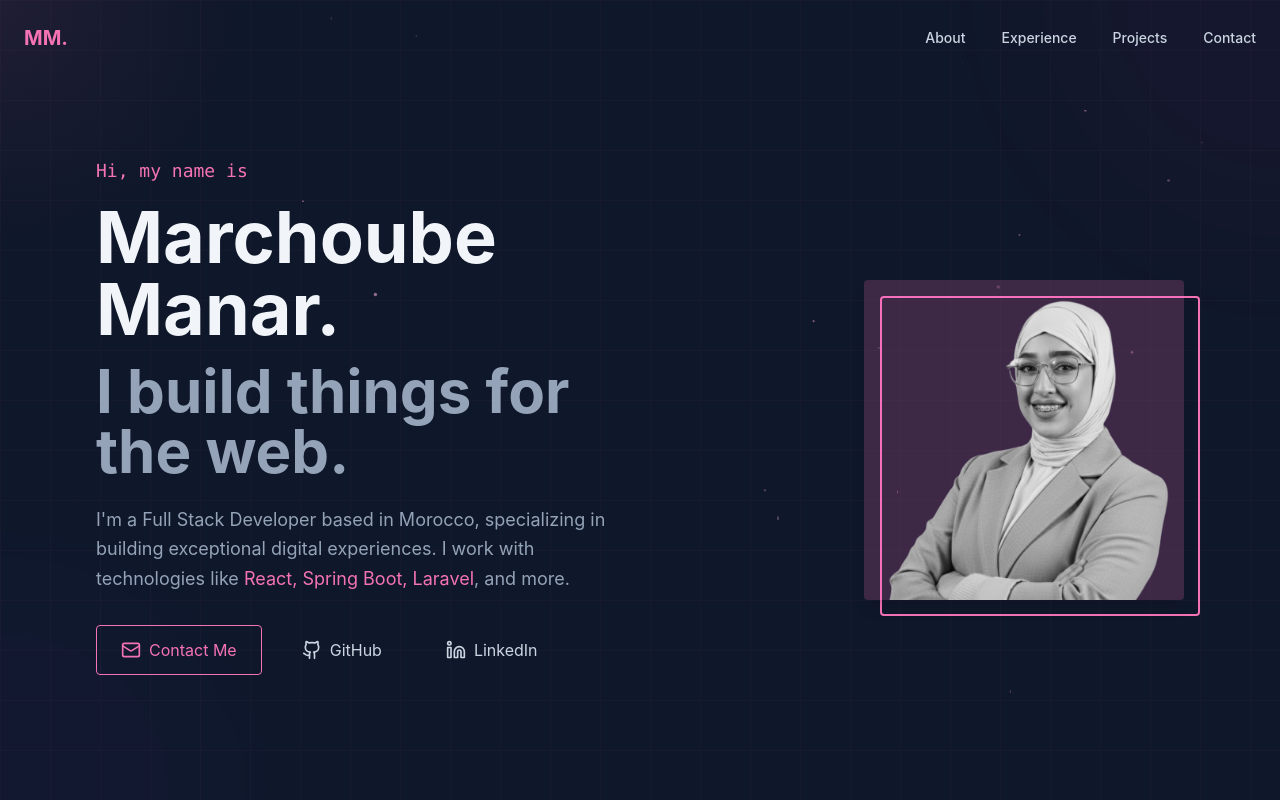
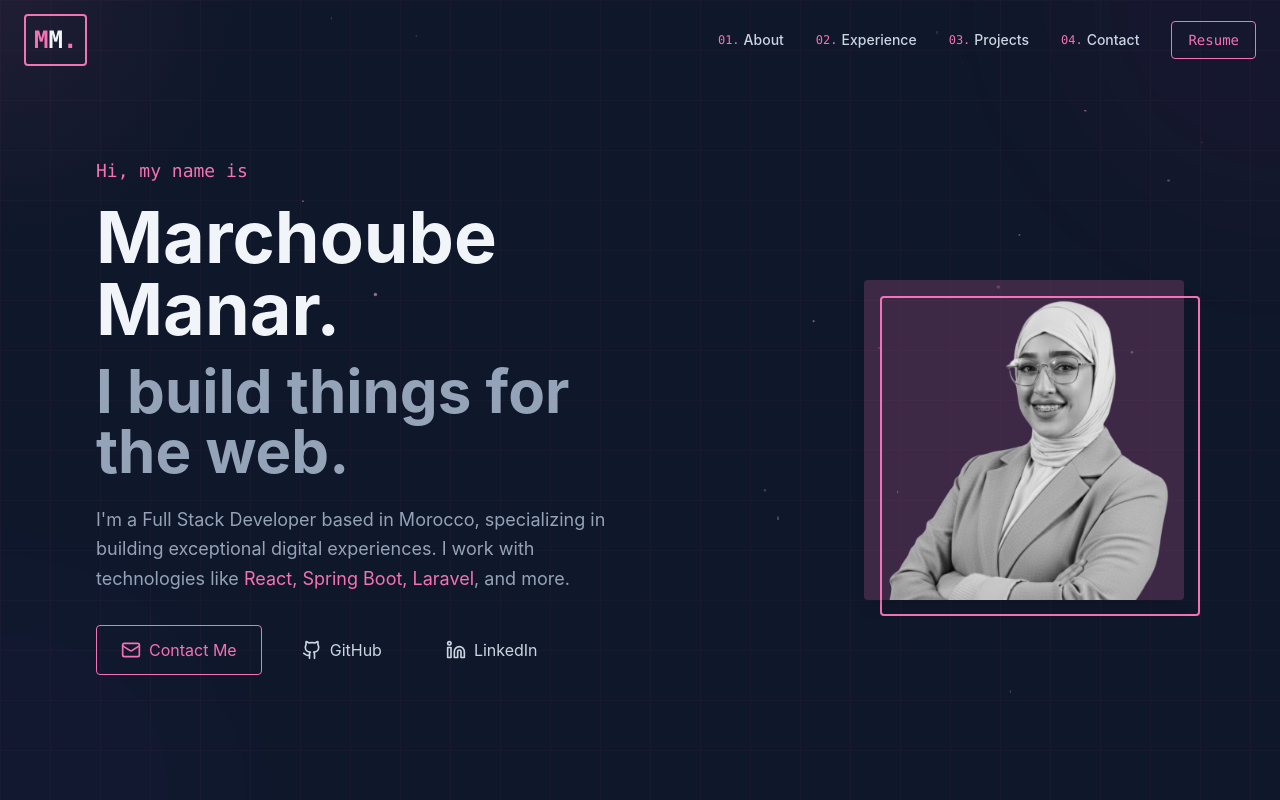
Before and after one commit to ManaR-Rch/My-portfolio, a React (Vite) app: page / in a window 1280 px wide. Shown: the top 800 px of the page. Built offline with nearby package versions, Linux system fonts and the light colour scheme.

Commit message:
Update Navbar: Animated design and Resume download

```diff
--- a/src/components/Navbar.jsx
+++ b/src/components/Navbar.jsx
@@ -1,85 +1,184 @@
 import { useState, useEffect } from 'react';
 import { Menu, X } from 'lucide-react';
+import { motion, AnimatePresence } from 'framer-motion';
 
 const Navbar = () => {
     const [scrolled, setScrolled] = useState(false);
     const [isOpen, setIsOpen] = useState(false);
+    const [isVisible, setIsVisible] = useState(true);
+    const [lastScrollY, setLastScrollY] = useState(0);
 
     useEffect(() => {
-        const handleScroll = () => {
-            const isScrolled = window.scrollY > 20;
-            if (isScrolled !== scrolled) {
-                setScrolled(isScrolled);
+        const controlNavbar = () => {
+            if (typeof window !== 'undefined') {
+                if (window.scrollY > lastScrollY && window.scrollY > 100) {
+                    // if scroll down and past 100px
+                    setIsVisible(false);
+                } else {
+                    // if scroll up
+                    setIsVisible(true);
+                }
+
+                if (window.scrollY > 20) {
+                    setScrolled(true);
+                } else {
+                    setScrolled(false);
+                }
+
+                setLastScrollY(window.scrollY);
             }
         };
 
-        window.addEventListener('scroll', handleScroll);
+        window.addEventListener('scroll', controlNavbar);
 
         return () => {
-            window.removeEventListener('scroll', handleScroll);
+            window.removeEventListener('scroll', controlNavbar);
         };
-    }, [scrolled]);
+    }, [lastScrollY]);
 
     const navLinks = [
-        { name: 'About', href: '#about' },
-        { name: 'Experience', href: '#experience' },
-        { name: 'Projects', href: '#projects' },
-        { name: 'Contact', href: '#contact' },
+        { name: 'About', href: '#about', number: '01.' },
+        { name: 'Experience', href: '#experience', number: '02.' },
+        { name: 'Projects', href: '#projects', number: '03.' },
+        { name: 'Contact', href: '#contact', number: '04.' },
     ];
 
+    const sidebarVariants = {
+        open: {
+            x: 0,
+            transition: {
+                type: "spring",
+                stiffness: 70,
+                damping: 20
+            }
+        },
+        closed: {
+            x: "100%",
+            transition: {
+                type: "spring",
+                stiffness: 70,
+                damping: 20
+            }
+        }
+    };
+
     return (
-        <nav
-            className={`fixed top-0 w-full z-50 transition-all duration-300 ${
-                scrolled ? 'bg-slate-900/90 backdrop-blur-sm shadow-lg py-4' : 'bg-transparent py-6'
-            }`}
+        <motion.nav
+            initial={{ y: -100 }}
+            animate={{
+                y: isVisible ? 0 : -100,
+                backgroundColor: scrolled ? 'rgba(15, 23, 42, 0.85)' : 'transparent',
+                backdropFilter: scrolled ? 'blur(10px)' : 'none',
+                boxShadow: scrolled ? '0 10px 30px -10px rgba(2, 12, 27, 0.7)' : 'none',
+            }}
+            transition={{ duration: 0.3 }}
+            className={`fixed top-0 w-full z-50 transition-all duration-300 h-20 flex items-center`}
         >
-            <div className="max-w-7xl mx-auto px-6 flex justify-between items-center">
-                <a href="#" className="font-bold text-xl text-pink-400">
-                    MM.
-                </a>
+            <div className="max-w-7xl w-full mx-auto px-6 flex justify-between items-center">
+                <motion.a
+                    href="#"
+                    initial={{ opacity: 0 }}
+                    animate={{ opacity: 1 }}
+                    transition={{ duration: 0.5 }}
+                    className="relative group z-50"
+                >
+                    <div className="text-pink-400 font-bold text-2xl font-mono border-2 border-pink-400 p-2 rounded hover:bg-pink-400/10 transition-colors">
+                        M
+                        <span className="text-slate-100 group-hover:text-pink-400 transition-colors">M</span>
+                        .
+                    </div>
+                </motion.a>
 
                 {/* Desktop Menu */}
                 <div className="hidden md:flex space-x-8">
-                    {navLinks.map((link) => (
-                        <a
+                    {navLinks.map((link, i) => (
+                        <motion.a
                             key={link.name}
                             href={link.href}
-                            className="text-slate-300 hover:text-pink-400 transition-colors text-sm font-medium"
+                            initial={{ y: -20, opacity: 0 }}
+                            animate={{ y: 0, opacity: 1 }}
+                            transition={{ delay: i * 0.1, duration: 0.5 }}
+                            className="group text-slate-300 hover:text-pink-400 transition-colors text-sm font-medium flex items-center gap-1"
                         >
-                            <span className="text-pink-400 mr-1"></span> {link.name}
-                        </a>
+                            <span className="text-pink-400 font-mono text-xs">{link.number}</span>
+                            <span className="relative">
+                                {link.name}
+                                <span className="absolute -bottom-1 left-0 w-0 h-0.5 bg-pink-400 transition-all duration-300 group-hover:w-full"></span>
+                            </span>
+                        </motion.a>
                     ))}
+
+                    <motion.a
+                        href="/resume.pdf"
+                        download="Resume_Manar_Marchoube.pdf"
+                        target="_blank"
+                        rel="noopener noreferrer"
+                        initial={{ y: -20, opacity: 0 }}
+                        animate={{ y: 0, opacity: 1 }}
+                        transition={{ delay: 0.5, duration: 0.5 }}
+                        className="px-4 py-2 text-pink-400 border border-pink-400 rounded text-sm font-mono hover:bg-pink-400/10 transition-colors"
+                    >
+                        Resume
+                    </motion.a>
                 </div>
 
                 {/* Mobile Menu Button */}
-                <div className="md:hidden">
+                <div className="md:hidden z-50">
                     <button
                         onClick={() => setIsOpen(!isOpen)}
-                        className="text-slate-300 hover:text-pink-400 focus:outline-none"
+                        className="text-pink-400 focus:outline-none relative group"
                     >
-                        {isOpen ? <X size={24} /> : <Menu size={24} />}
+                        {isOpen ? <X size={32} /> : <Menu size={32} />}
                     </button>
                 </div>
             </div>
 
-            {/* Mobile Menu */}
-            {isOpen && (
-                 <div className="md:hidden bg-slate-800 absolute w-full p-6 shadow-xl border-b border-slate-700">
-                    <div className="flex flex-col space-y-4">
-                        {navLinks.map((link) => (
-                            <a
-                                key={link.name}
-                                href={link.href}
-                                className="text-slate-300 hover:text-pink-400 block font-medium"
-                                onClick={() => setIsOpen(false)}
-                            >
-                                {link.name}
-                            </a>
-                        ))}
-                    </div>
-                </div>
-            )}
-        </nav>
+            {/* Mobile Menu Overlay */}
+            <AnimatePresence>
+                {isOpen && (
+                    <>
+                        {/* Backdrop */}
+                        <motion.div
+                            initial={{ opacity: 0 }}
+                            animate={{ opacity: 1 }}
+                            exit={{ opacity: 0 }}
+                            onClick={() => setIsOpen(false)}
+                            className="fixed inset-0 bg-slate-900/50 backdrop-blur-sm z-40 md:hidden"
+                        />
+
+                        {/* Drawer */}
+                        <motion.div
+                            variants={sidebarVariants}
+                            initial="closed"
+                            animate="open"
+                            exit="closed"
+                            className="fixed top-0 right-0 h-full w-3/4 max-w-sm bg-slate-800 z-50 shadow-2xl flex flex-col justify-center items-center md:hidden"
+                        >
+                            <div className="flex flex-col space-y-8 text-center">
+                                {navLinks.map((link) => (
+                                    <a
+                                        key={link.name}
+                                        href={link.href}
+                                        className="group text-slate-300 hover:text-pink-400 font-medium text-xl flex flex-col items-center gap-2"
+                                        onClick={() => setIsOpen(false)}
+                                    >
+                                        <span className="text-pink-400 font-mono text-sm">{link.number}</span>
+                                        {link.name}
+                                    </a>
+                                ))}
+                                <a
+                                    href="/resume.pdf"
+                                    download="Resume_Manar_Marchoube.pdf"
+                                    className="px-8 py-3 text-pink-400 border border-pink-400 rounded text-sm font-mono hover:bg-pink-400/10 transition-colors mt-8"
+                                >
+                                    Resume
+                                </a>
+                            </div>
+                        </motion.div>
+                    </>
+                )}
+            </AnimatePresence>
+        </motion.nav>
     );
 };
 
```
